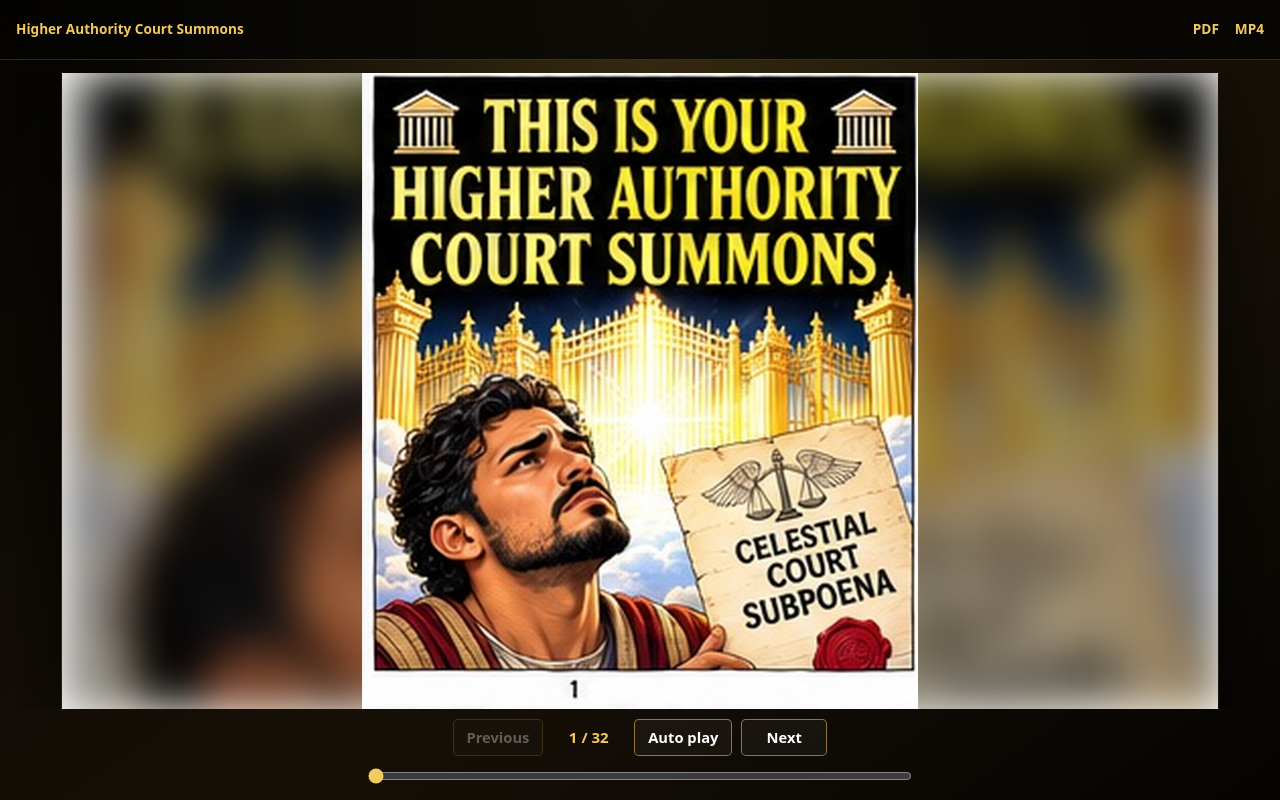
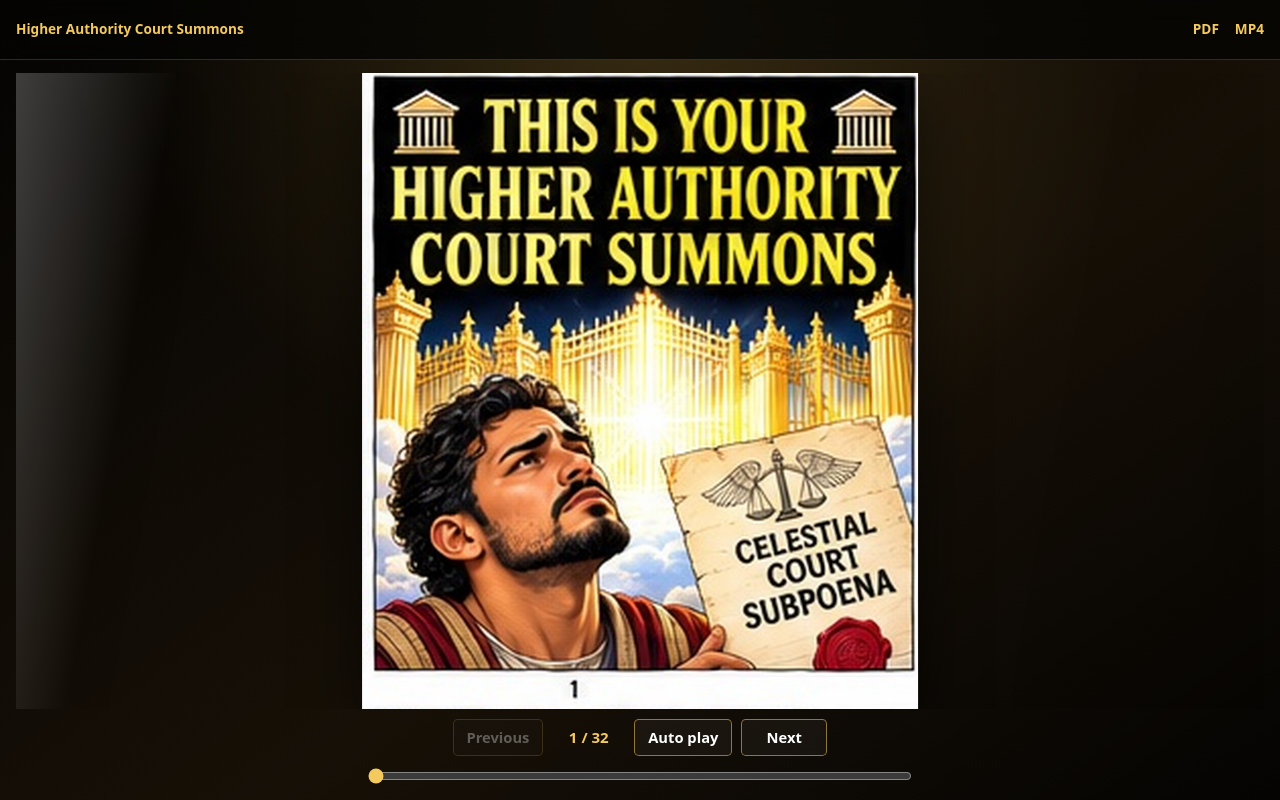
Before and after one commit to crobertking007-bit/VOT-Digital-Tracts, a plain HTML site: page reader.html in a window 1280 px wide. Drawn offline with Linux system fonts and the light colour scheme.

Commit message:
Restore the November 21 morning flipbook reader

```diff
--- a/reader.html
+++ b/reader.html
@@ -5,48 +5,7 @@
   <meta name="viewport" content="width=device-width,initial-scale=1,viewport-fit=cover">
   <meta name="theme-color" content="#090704">
   <title>Read — Higher Authority Court Summons</title>
-  <link rel="stylesheet" href="styles.css?v=page-fit-1">
-  <script>
-    document.addEventListener('DOMContentLoaded', () => {
-      const book = document.getElementById('book');
-      const image = document.getElementById('pageImage');
-      const updateBackdrop = () => {
-        book.style.setProperty('--page-art', 'url(' + JSON.stringify(image.src) + ')');
-      };
-      new MutationObserver(updateBackdrop).observe(image, { attributes: true, attributeFilter: ['src'] });
-      updateBackdrop();
-    });
-  </script>
-  <style>
-    .reader-shell { height: calc(100dvh - 3.75rem); }
-    .book-stage { container-type: size; }
-    .book-stage .book {
-      position: absolute;
-      inset: 0;
-      margin: auto;
-      width: min(100cqw, 181.8181818cqh);
-      height: auto;
-      aspect-ratio: 20 / 11;
-      background: var(--paper);
-    }
-    .book .page-image { position: relative; animation: none; object-fit: contain; }
-    .book::before {
-      content: "";
-      position: absolute;
-      inset: 0;
-      background: var(--page-art) center / cover no-repeat;
-      filter: blur(22px) brightness(.65);
-      clip-path: inset(0);
-    }
-    .book:has(.turn-next) {
-      transform-origin: left center;
-      animation: turnNext .48s cubic-bezier(.55,.02,.35,1);
-    }
-    .book:has(.turn-previous) {
-      transform-origin: right center;
-      animation: turnPrevious .48s cubic-bezier(.55,.02,.35,1);
-    }
-  </style>
+  <link rel="stylesheet" href="styles.css">
 </head>
 <body class="reader-page">
   <header class="reader-header">
```
